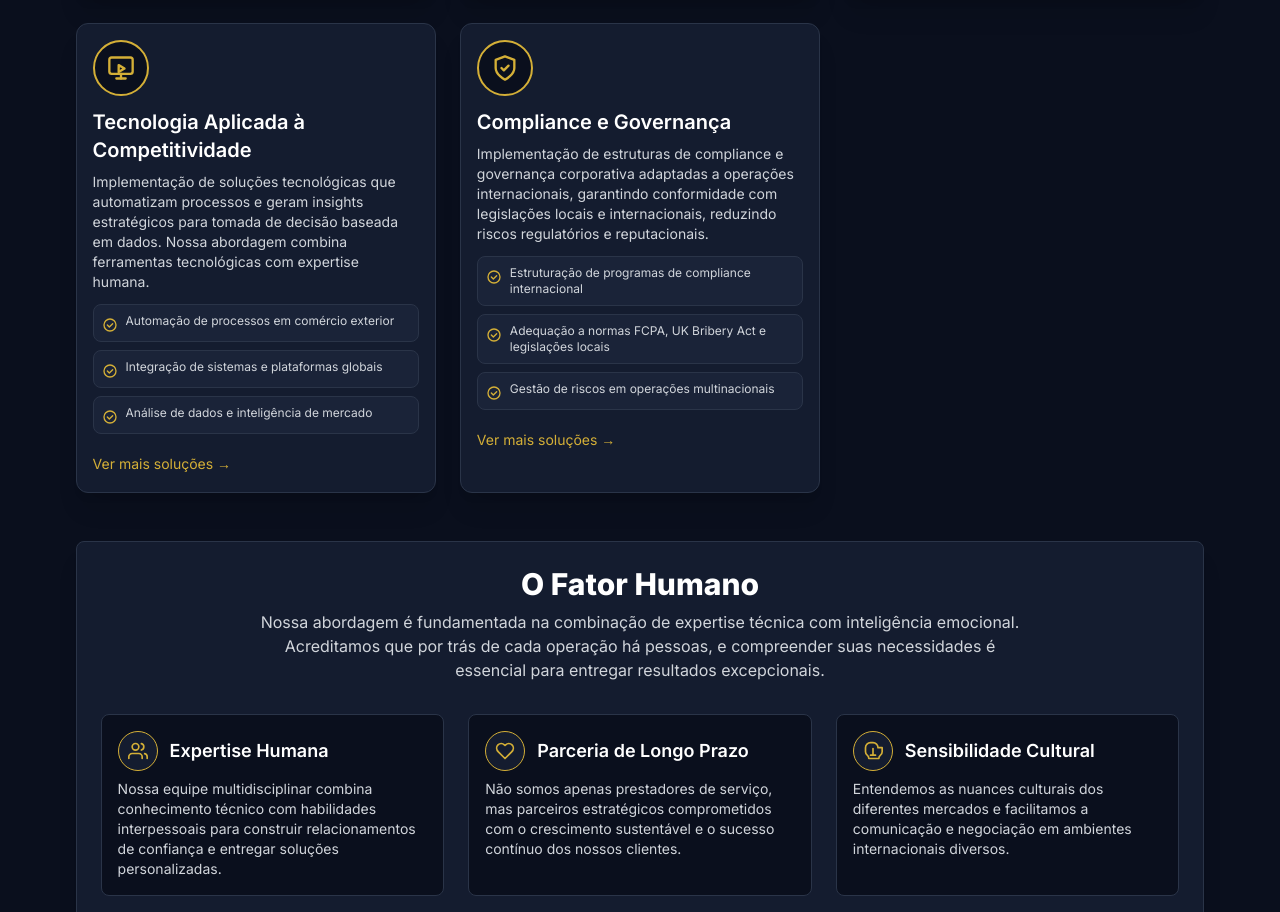
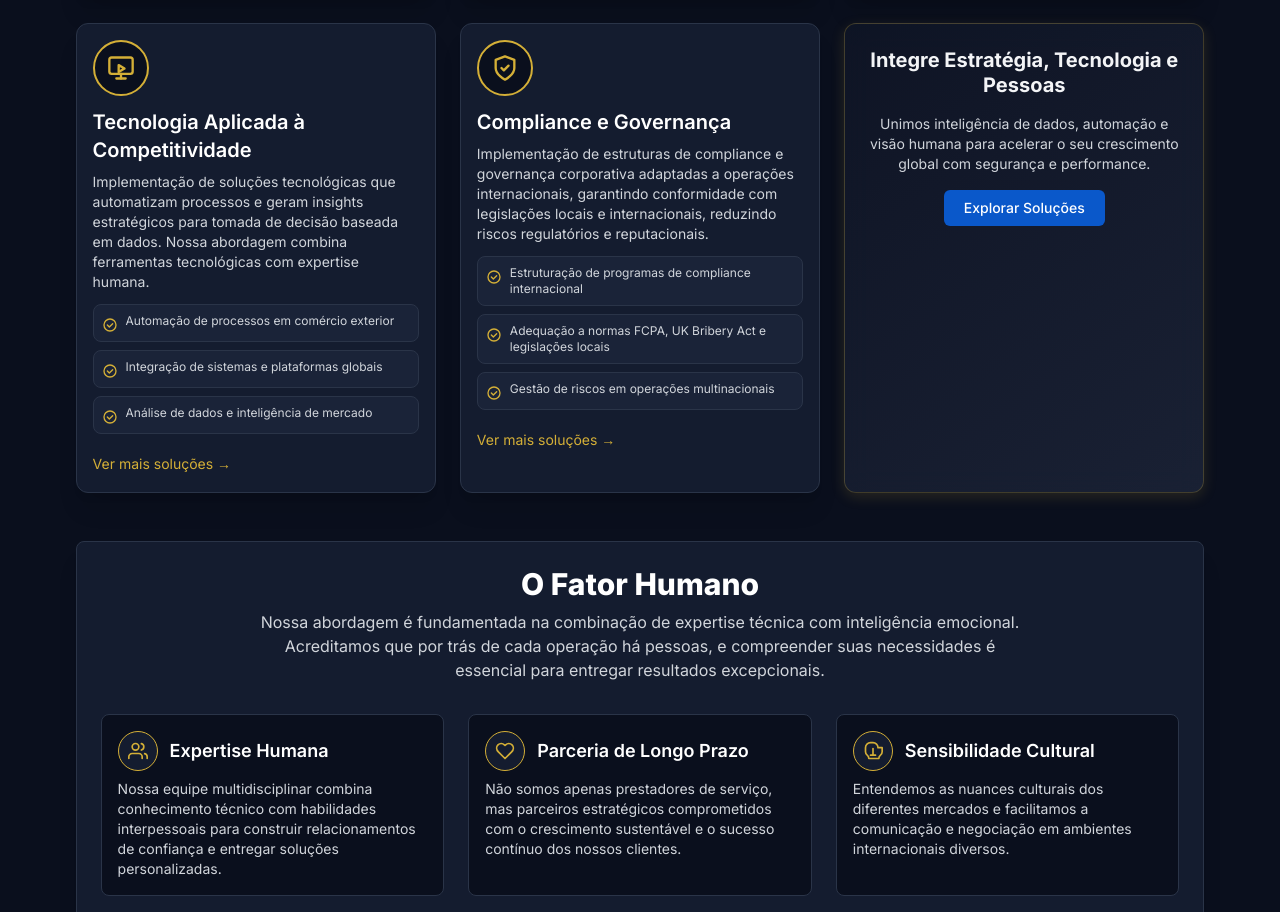
Before and after one commit to OLVCORE/olv-site-v4, a Next.js app: page / in a window 1280 px wide. Shown: the part 1701-2613 px from the top of the page. Built offline with nearby package versions, Linux system fonts and the light colour scheme; a web font is replaced by a local one.

Commit message:
feat: add persuasive CTA filler card to Home solutions grid

```diff
--- a/src/app/page.tsx
+++ b/src/app/page.tsx
@@ -257,6 +257,13 @@ export default function HomePage() {
                 <Link href="/solucoes" className="mt-2 inline-block text-[#d4af37] hover:underline text-sm">Ver mais soluções →</Link>
               </div>
             </div>
+
+            {/* CTA Filler Card - Integração Estratégica */}
+            <div className="glass p-6 rounded-xl shadow-gold flex flex-col items-center text-center gap-4 hover:shadow-2xl transition-all duration-300">
+              <h3 className="text-xl font-bold text-gray-100 leading-tight">Integre Estratégia, Tecnologia e Pessoas</h3>
+              <p className="text-sm text-gray-300 max-w-xs">Unimos inteligência de dados, automação e visão humana para acelerar o seu crescimento global com segurança e performance.</p>
+              <Link href="/solucoes" className="btn btn-primary text-sm px-5 py-2">Explorar Soluções</Link>
+            </div>
           </div>
         </div>
       </section>
```
